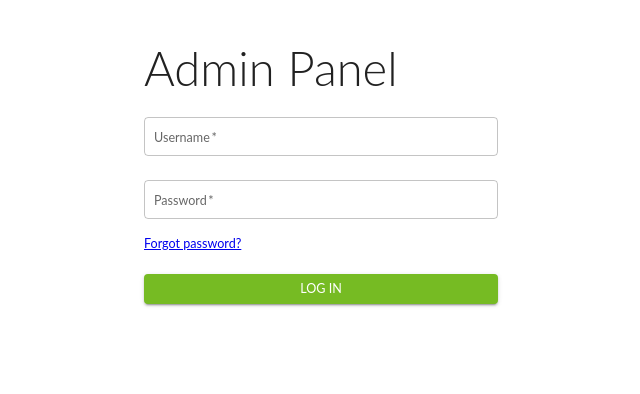
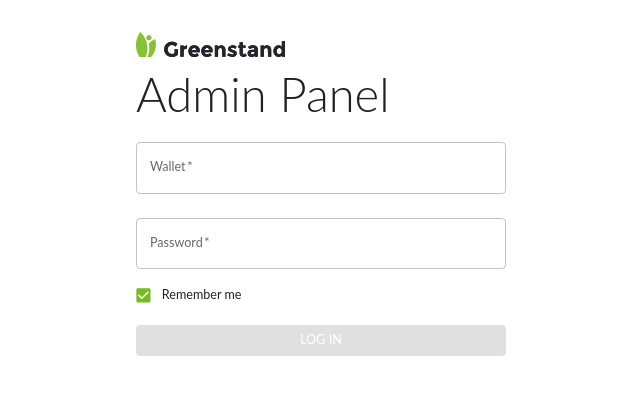
Before and after one commit to Greenstand/treetracker-wallet-admin-client, a React (Create React App) app: page /login in a window 1280 px wide. Shown: the top 394 px of the page, without its empty margins (319-959 px from the left). Built offline with nearby package versions, Linux system fonts and the light colour scheme.

Commit message:
feat: login page

```diff
--- a/package.json
+++ b/package.json
@@ -49,12 +49,12 @@
     ]
   },
   "devDependencies": {
+    "@babel/core": "^7.21.8",
+    "@babel/eslint-parser": "^7.21.8",
     "@babel/preset-env": "^7.21.5",
     "@babel/preset-react": "^7.18.6",
+    "@wojtekmaj/enzyme-adapter-react-17": "^0.8.0",
     "babel-jest": "^29.5.0",
-    "@babel/core": "^7.21.8",
-    "@babel/eslint-parser": "^7.21.8",
-    "@wojtekmaj/enzyme-adapter-react-17": "^0.8.0",
     "enzyme": "^3.11.0",
     "eslint": "^8.40.0",
     "eslint-plugin-jest": "^27.2.1",
--- a/src/components/UI/theme.js
+++ b/src/components/UI/theme.js
@@ -80,20 +80,6 @@ export default createTheme({
         },
         label: {
           textTransform: "capitalize",
-        },
-      },
-    },
-    MuiOutlinedInput: {
-      styleOverrides: {
-        input: {
-          padding: "10.5px 10px",
-        },
-      },
-    },
-    MuiInputLabel: {
-      styleOverrides: {
-        outlined: {
-          transform: "translate(10px, 12px) scale(1)",
         },
       },
     },
--- a/src/pages/Login/Login.js
+++ b/src/pages/Login/Login.js
@@ -1,36 +1,91 @@
-import { Box, CssBaseline, Grid, TextField, Typography } from "@mui/material";
-import React, { useState } from "react";
-import { Link } from "react-router-dom";
 import {
-  StyledBox,
+  Alert,
+  Box,
+  Checkbox,
+  CssBaseline,
+  FormControlLabel,
+  Grid,
+  TextField,
+  Typography,
+} from "@mui/material";
+import React, { useContext, useState } from "react";
+import {
   StyledButton,
   StyledContainer,
   StyledForm,
   StyledTypography,
 } from "./Login.style";
+import AuthContext from "../../store/auth-context";
+import apiClient from "../../utils/apiClient";
+import IconLogo from "../../components/UI/IconLogo";
+
+const LOGIN_API = `${process.env.REACT_APP_WALLET_API_ROOT}/auth`;
 
 const Login = () => {
-  const [userName, setUsername] = useState("");
+  const [wallet, setWallet] = useState("");
   const [password, setPassword] = useState("");
+  const [walletBlurred, setWalletBlurred] = useState(false);
+  const [passwordBlurred, setPasswordBlurred] = useState(false);
+  const [isLoading, setIsLoading] = useState(false);
+  const [errorMessage, setErrorMessage] = useState("");
+  const [isRemember, setRemember] = useState(true);
 
-  const handleSubmit = () => {
-    console.log("submit");
+  const authContext = useContext(AuthContext);
+
+  const isWalletBlank = () => walletBlurred && wallet === "";
+  const isPasswordBlank = () => passwordBlurred && password === "";
+
+  const handleWalletBlur = (value) => setWalletBlurred(value);
+  const handlePasswordBlur = (value) => setPasswordBlurred(value);
+  const handleWalletChange = (event) => setWallet(event.target.value);
+  const handlePasswordChange = (event) => setPassword(event.target.value);
+
+  const handleSubmit = (event) => {
+    event.preventDefault();
+    event.stopPropagation();
+
+    setWalletBlurred(true);
+    setPasswordBlurred(true);
+
+    if (wallet && password) {
+      login();
+    }
+    return false;
   };
 
-  function handleUsernameChange(e) {
-    setUsername(e.target.value);
-  }
+  const login = () => {
+    setIsLoading(true);
 
-  function handlePasswordChange(e) {
-    setPassword(e.target.value);
-  }
+    apiClient
+      .post(LOGIN_API, {
+        wallet,
+        password,
+      })
+      .then((response) => {
+        if (response.status === 200) {
+          const token = response.data.token;
+          authContext.login(token, isRemember);
+        } else {
+          setErrorMessage("Invalid wallet or password");
+        }
+      })
+      .catch((error) => {
+        console.error("Undefined Wallet error:", error);
+        setErrorMessage(
+          error.response?.data?.errorMessage ||
+            "Could not log in. Please check your wallet and password or contact the admin."
+        );
+      })
+      .finally(() => {
+        setIsLoading(false);
+      });
+  };
 
-  // todo: if user is logged in, redirect to home page
   return (
     <StyledContainer component="main" maxWidth="xs">
       <CssBaseline />
       <div>
-        {/* <IconLogo /> */}
+        <IconLogo />
         <Box m={2} />
         <Typography variant="h2">Admin Panel</Typography>
         <StyledForm onSubmit={handleSubmit} noValidate>
@@ -39,12 +94,16 @@ const Login = () => {
             margin="normal"
             required
             fullWidth
-            id="userName"
-            label="Username"
-            name="userName"
-            autoComplete="userName"
-            onChange={handleUsernameChange}
-            value={userName}
+            id="wallet"
+            label="Wallet"
+            name="wallet"
+            autoComplete="wallet"
+            onFocus={() => handleWalletBlur(false)}
+            onBlur={() => handleWalletBlur(true)}
+            helperText={isWalletBlank() ? "Wallet is required" : ""}
+            error={isWalletBlank()}
+            onChange={handleWalletChange}
+            value={wallet}
           />
           <TextField
             variant="outlined"
@@ -56,16 +115,27 @@ const Login = () => {
             type="password"
             id="password"
             autoComplete="current-password"
+            onFocus={() => handlePasswordBlur(false)}
+            onBlur={() => handlePasswordBlur(true)}
+            helperText={isPasswordBlank() ? "Password is required" : ""}
+            error={isPasswordBlank()}
             onChange={handlePasswordChange}
             value={password}
           />
           <Grid container justifyContent="space-between">
             <Grid item>
-              <StyledBox>
-                <Link href="/reset_password" variant="body2">
-                  Forgot password?
-                </Link>
-              </StyledBox>
+              <FormControlLabel
+                control={
+                  <Checkbox
+                    name="remember"
+                    checked={isRemember}
+                    onClick={() => setRemember(!isRemember)}
+                    value="remember"
+                    color="primary"
+                  />
+                }
+                label="Remember me"
+              />
             </Grid>
           </Grid>
           <StyledButton
@@ -73,9 +143,18 @@ const Login = () => {
             fullWidth
             variant="contained"
             color="primary"
+            //Disable button if sending request, username or password are empty
+            disabled={isLoading || !wallet || !password}
           >
             <StyledTypography>LOG IN</StyledTypography>
           </StyledButton>
+          {errorMessage && (
+            <div style={{ display: "inline-block", minWidth: "35%" }}>
+              <Alert severity="error" onClose={() => setErrorMessage("")}>
+                {errorMessage}
+              </Alert>
+            </div>
+          )}
         </StyledForm>
       </div>
     </StyledContainer>
--- /dev/null
+++ b/src/store/AuthModel.js
@@ -0,0 +1,11 @@
+const session = () => {
+  const token = localStorage.getItem("token") || "";
+  const wallet = localStorage.getItem("wallet") || "";
+
+  return {
+    token,
+    wallet,
+  };
+};
+
+export { session };
--- a/src/store/AuthProvider.js
+++ b/src/store/AuthProvider.js
@@ -1,11 +1,70 @@
-import React from "react";
+import React, { useEffect, useState } from "react";
 import AuthContext from "./auth-context";
+import { session } from "./AuthModel";
+import { useNavigate } from "react-router-dom";
 
 const AuthProvider = (props) => {
+  const [wallet, setWallet] = useState(undefined);
+  const [token, setToken] = useState(undefined);
+  const [isLoggedIn, setIsLoggedIn] = useState(false);
+  const navigate = useNavigate();
+
+  const login = (newToken, rememberDetails, newWallet) => {
+    const currentToken = session.token;
+    if (currentToken === newToken) return;
+
+    // update the token in LocalStorage
+    session.token = newToken;
+    setToken(newToken);
+
+    // wallet is taken from the token
+    // todo: decode token and get wallet from it
+    const wallet = newWallet ? newWallet : {};
+    setWallet(wallet);
+    session.wallet = wallet;
+
+    if (rememberDetails) {
+      localStorage.setItem("token", JSON.stringify(session.token));
+      localStorage.setItem("wallet", JSON.stringify(session.wallet));
+    } else {
+      localStorage.removeItem("token");
+      localStorage.removeItem("wallet");
+    }
+
+    setIsLoggedIn(true);
+    navigate("/");
+  };
+
+  const logout = () => {
+    setWallet(undefined);
+    setToken(undefined);
+    localStorage.removeItem("token");
+    localStorage.removeItem("wallet");
+  };
+
+  const value = {
+    isLoggedIn,
+    login,
+    logout,
+    // TODO: wallet info will be filled from Token (after token is decoded)
+    wallet,
+    token,
+    ...props.value,
+  };
+
+  useEffect(() => {
+    if (!wallet || !token) {
+      const localToken = JSON.parse(localStorage.getItem("token"));
+      const localWallet = JSON.parse(localStorage.getItem("wallet"));
+
+      if (localToken && localWallet) {
+        login(localToken, true, localWallet);
+      }
+    }
+  }, []);
+
   return (
-    <AuthContext.Provider value={{ isLoggedIn: false }}>
-      {props.children}
-    </AuthContext.Provider>
+    <AuthContext.Provider value={value}>{props.children}</AuthContext.Provider>
   );
 };
 
--- a/src/store/auth-context.js
+++ b/src/store/auth-context.js
@@ -2,6 +2,8 @@ import { createContext } from "react";
 
 const AuthContext = createContext({
   isLoggedIn: false,
+  login: () => {},
+  logout: () => {},
 });
 
 export default AuthContext;
```
Also changed, not shown: 1 other file (tests, documents, lock files or other folders).
